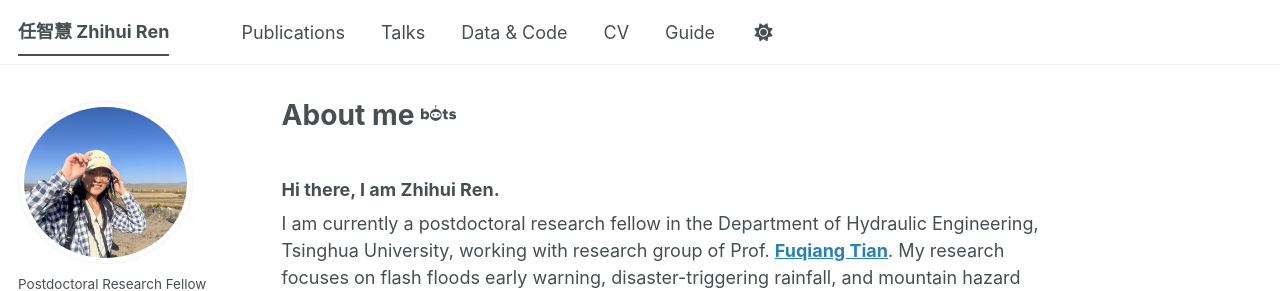
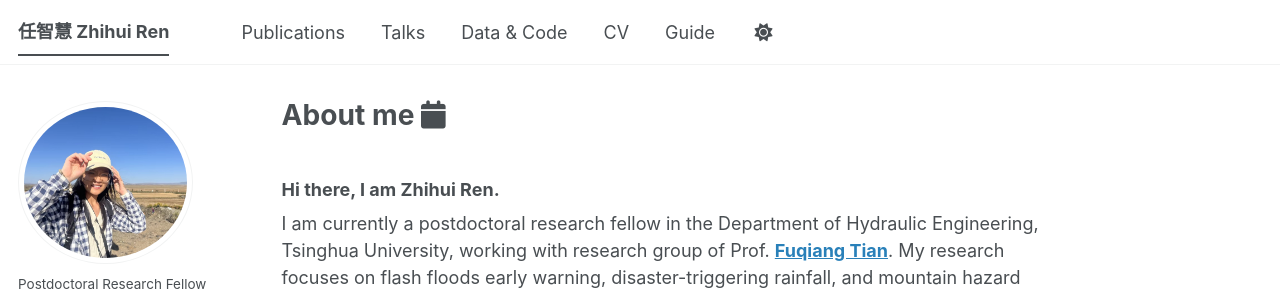
Before and after one commit to 68kellyren/68kellyren.github.io, a Jekyll site: the page built from _pages/about.md, in a window 1280 px wide. Shown: the top 291 px of the page. Built offline with Jekyll 4.4.1, drawn with Linux system fonts in a browser that asks for light colours; a script bundle is joined from its source files by our own code; library files that are not in the unit come from our copies.

Commit message:
Update about.md

```diff
--- a/_pages/about.md
+++ b/_pages/about.md
@@ -1,6 +1,6 @@
 ---
 permalink: /
-title: "About me <i class='fa-brands fa-bots'></i>"
+title: "About me <i class='fa-slab fa-regular fa-calendar'></i>"
 author_profile: true
 redirect_from:
   - /about/
```
